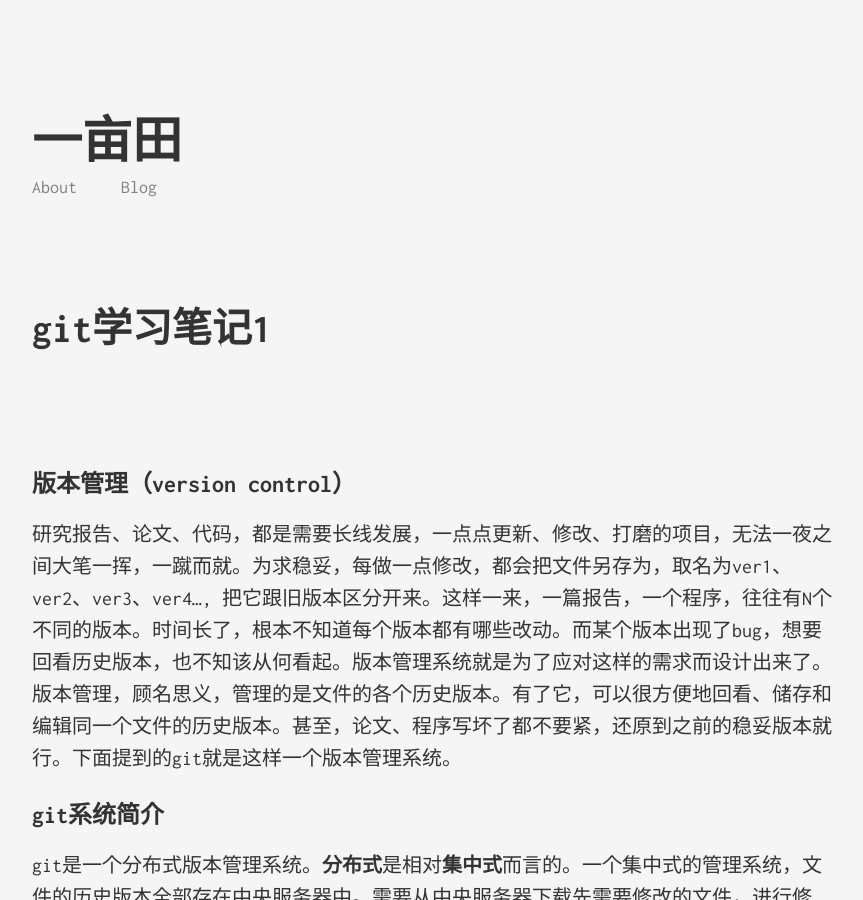
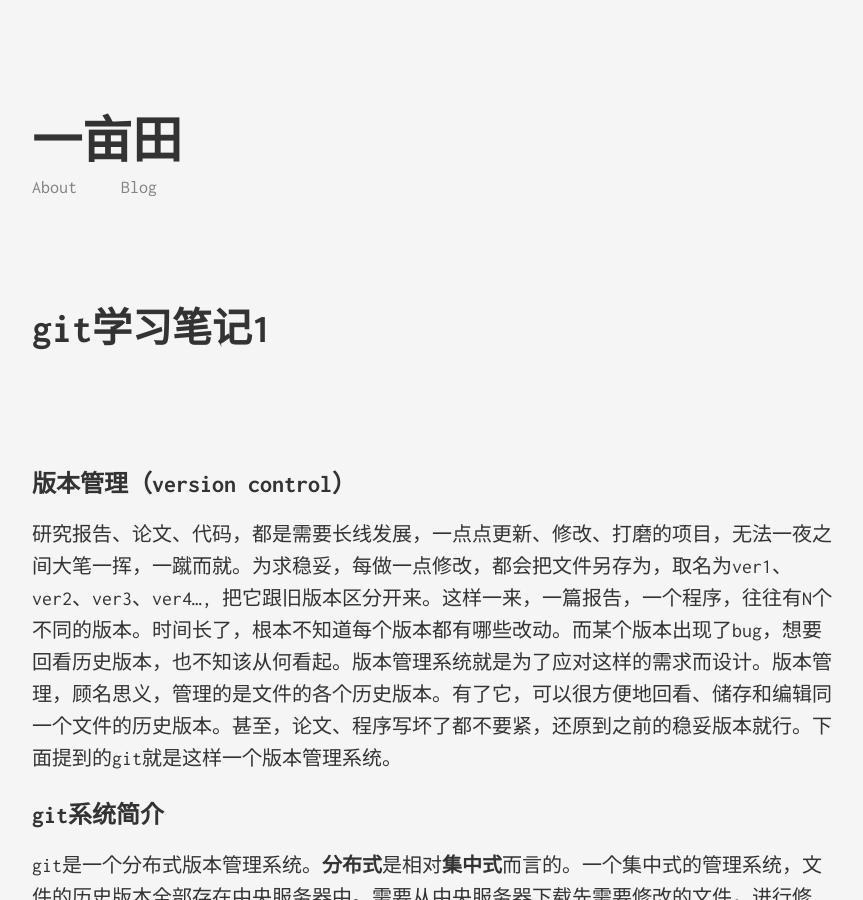
Before and after one commit to ShuangFarmer/old.blog.discard, a Jekyll site: the page built from _posts/2015-12-30-learner-git-note.markdown, in a window 1280 px wide and 900 px high. Shown: the whole window, without its empty margins (208-1071 px from the left). Built offline with Jekyll 4.4.1, drawn with Linux system fonts in a browser that asks for light colours.

Commit message:
minor change

```diff
--- a/_posts/2015-12-30-learner-git-note.markdown
+++ b/_posts/2015-12-30-learner-git-note.markdown
@@ -6,7 +6,7 @@ date:   2015-12-30 11:16 AM
 categories: [learner]
 ---
 ##版本管理（version control）
-研究报告、论文、代码，都是需要长线发展，一点点更新、修改、打磨的项目，无法一夜之间大笔一挥，一蹴而就。为求稳妥，每做一点修改，都会把文件另存为，取名为ver1、ver2、ver3、ver4..., 把它跟旧版本区分开来。这样一来，一篇报告，一个程序，往往有N个不同的版本。时间长了，根本不知道每个版本都有哪些改动。而某个版本出现了bug，想要回看历史版本，也不知该从何看起。版本管理系统就是为了应对这样的需求而设计出来了。版本管理，顾名思义，管理的是文件的各个历史版本。有了它，可以很方便地回看、储存和编辑同一个文件的历史版本。甚至，论文、程序写坏了都不要紧，还原到之前的稳妥版本就行。下面提到的git就是这样一个版本管理系统。
+研究报告、论文、代码，都是需要长线发展，一点点更新、修改、打磨的项目，无法一夜之间大笔一挥，一蹴而就。为求稳妥，每做一点修改，都会把文件另存为，取名为ver1、ver2、ver3、ver4..., 把它跟旧版本区分开来。这样一来，一篇报告，一个程序，往往有N个不同的版本。时间长了，根本不知道每个版本都有哪些改动。而某个版本出现了bug，想要回看历史版本，也不知该从何看起。版本管理系统就是为了应对这样的需求而设计。版本管理，顾名思义，管理的是文件的各个历史版本。有了它，可以很方便地回看、储存和编辑同一个文件的历史版本。甚至，论文、程序写坏了都不要紧，还原到之前的稳妥版本就行。下面提到的git就是这样一个版本管理系统。
 
 ##git系统简介
 git是一个分布式版本管理系统。**分布式**是相对**集中式**而言的。一个集中式的管理系统，文件的历史版本全部存在中央服务器中。需要从中央服务器下载先需要修改的文件，进行修改。而每做一次修改，又需要将修改的文件上传到中央服务器。集中式管理系统使用起来并不方便也不安全，因为它必须联网才能工作，而要是中央服务器坏了，所有的历史记录都没了。而分布式系统的优势在于，它没有中央服务器，每个用户的电脑里都保存着完整的文件历史版本的记录，完全可以离线操作。用户之间可以相互分享文件的历史记录。如果某个人的电脑坏了，历史记录没了，从其他人的电脑上把历史记录拷贝过来就行。
@@ -41,6 +41,7 @@ git是一个分布式版本管理系统。**分布式**是相对**集中式**而
 如果terminal给出git的版本号，如：
 
     git version 2.6.3
+
 则安装成功.
 
 ###建立git仓库
```
